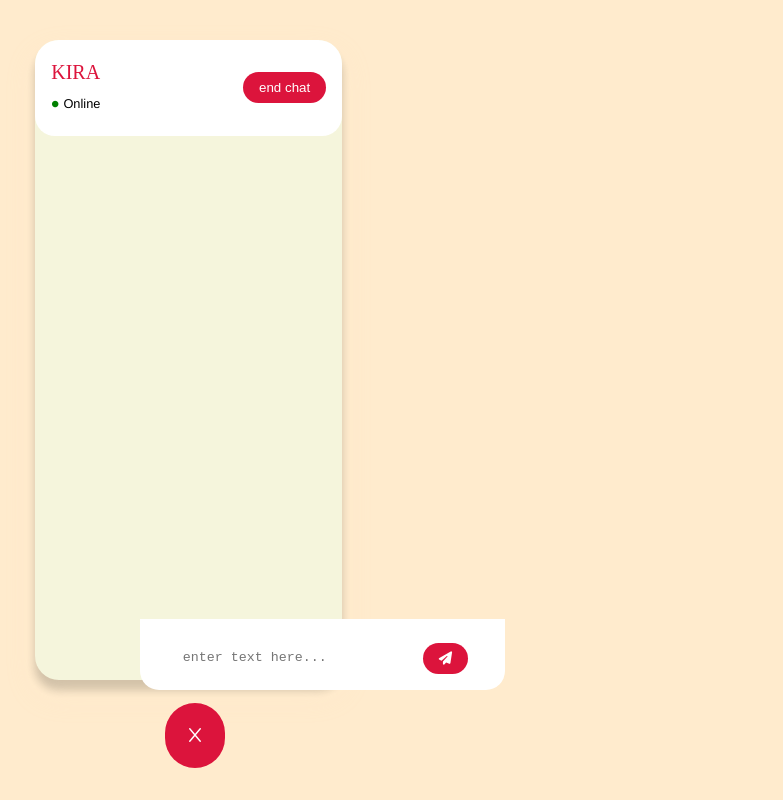
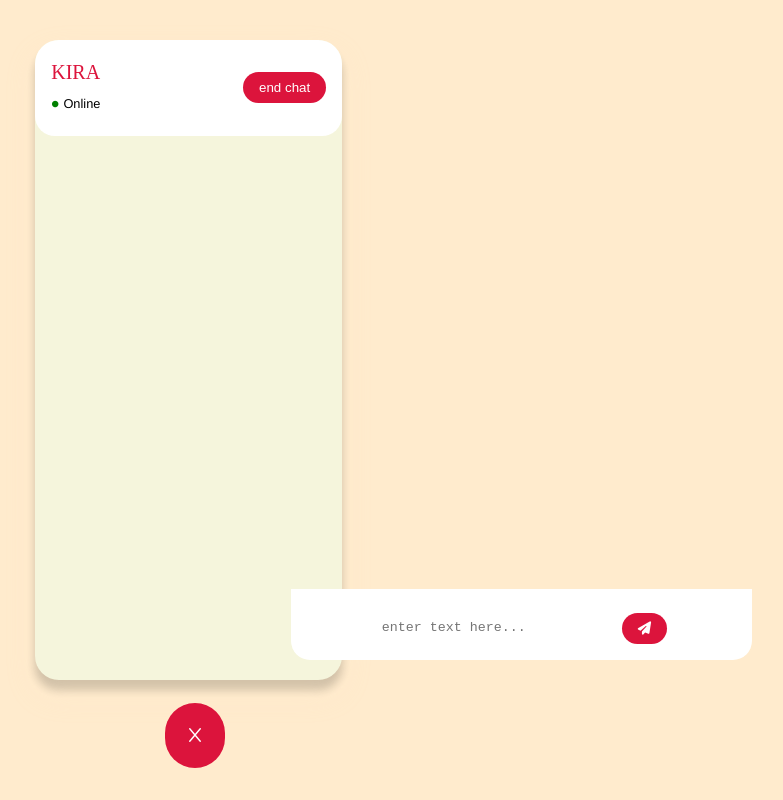
Before and after one commit to fardin42/chat-box, a plain HTML site: page index.html in a window 1280 px wide. Both pictures are taken after a click on the button 672 px from the left and 743 px from the top of the page. Shown: the whole page, without its empty margins (477-1260 px from the left). Drawn offline with nearby package versions, Linux system fonts and the light colour scheme; files that its build step writes are made by us from their sources; a web font is replaced by a local one.

Commit message:
some changes

```diff
--- a/sass/components/_section1.scss
+++ b/sass/components/_section1.scss
@@ -52,18 +52,18 @@ div{
 
     }
 
-    form{
-        padding: 1.5rem  2.3rem 1rem;
+  form {
+        padding: 1.5rem 5.3rem 1rem;
         display: flex;
         flex-direction: row;
         justify-content: space-between;
         align-items: center;
         gap: 16px;
-        background-color: white;
-        border-radius: 0 0 1.2rem  1.2rem ;
+        background-color: #fff;
+        border-radius: 0 0 1.2rem 1.2rem;
         position: fixed;
-        bottom: 110px;
-        left: 617px;
+        bottom: 140px;
+        left: 768px;
     }
 }
 }
```
